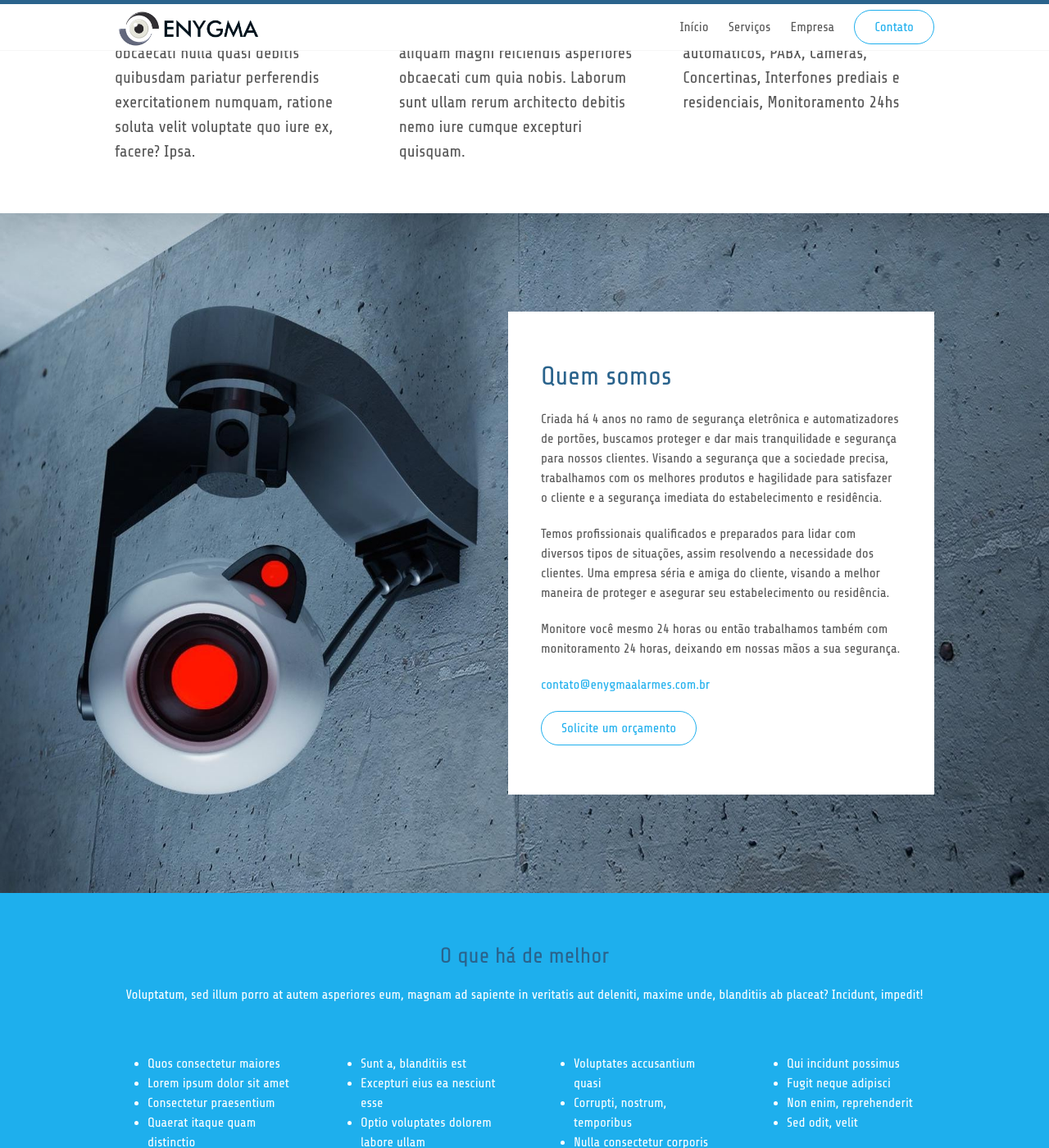
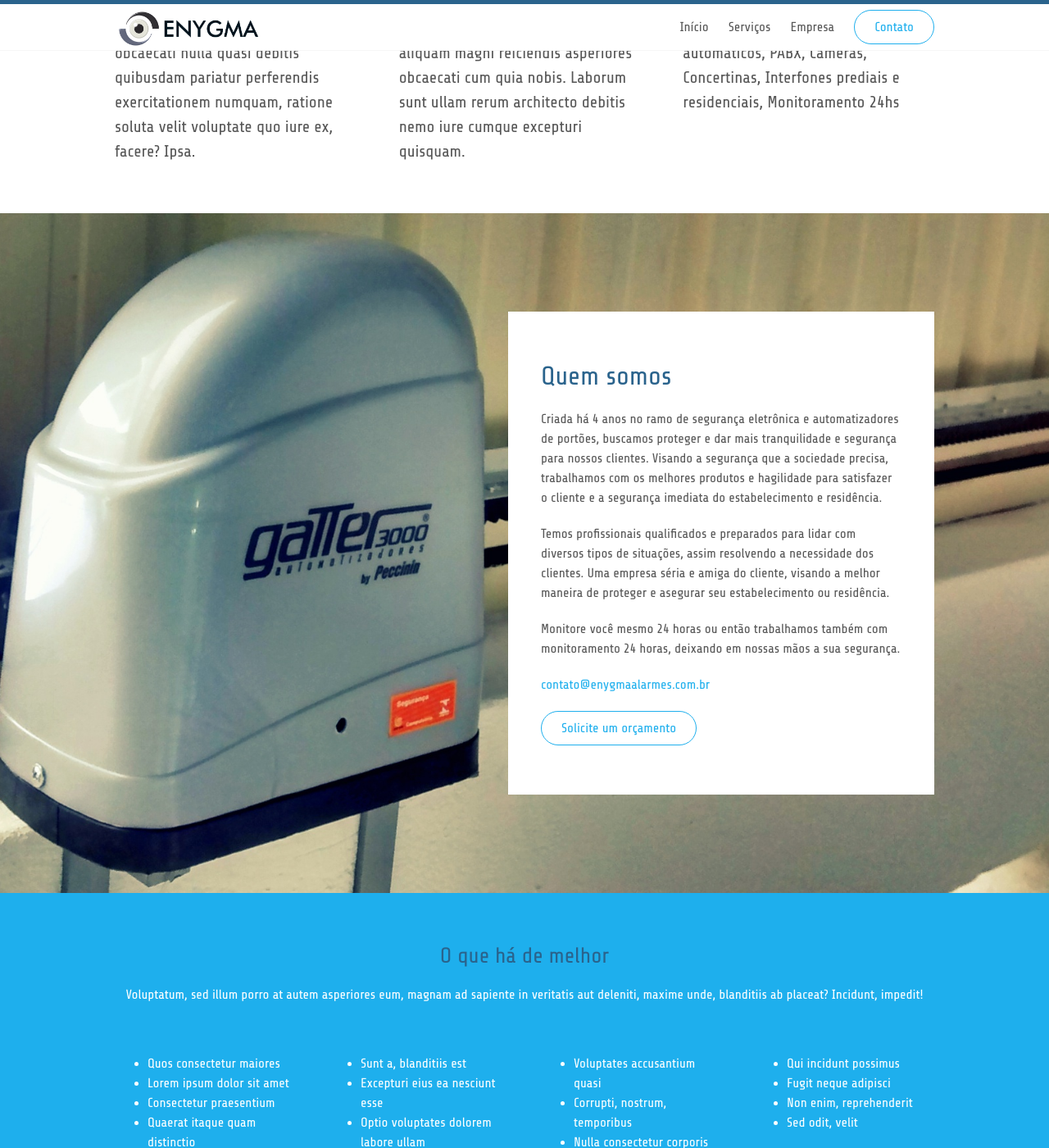
Before and after one commit to EnygmaAlarmes/enygmaalarmes.github.io, a Jekyll site: the page built from index.html, in a window 1280 px wide and 1400 px high, scrolled down 1058 px. Shown: the whole window at 82% size. Built offline with Jekyll 4.4.1, drawn with Linux system fonts in a browser that asks for light colours.

Commit message:
Estilos do vídeo em background

```diff
--- a/_sass/_layout.sass
+++ b/_sass/_layout.sass
@@ -122,6 +122,31 @@
 .post-content
     margin-bottom: $spacing-unit
 
+.background-container
+    position: absolute
+    top: 0
+    left: 0
+    width: 100%
+    height: 100%
+    z-index: -1
+    .background-content
+        position: absolute
+        top: 0
+        left: 0
+        right: 0
+        bottom: 0
+        width: 100%
+        height: 100%
+        > *
+            position: absolute
+            top: 0
+            left: 0
+            width: auto
+            height: auto
+            min-width: 100%
+            min-height: 100%
+
+
 .section-home
     background-color: rgba( darken($grey-color-light,10%), .25 )
     color: $brand-color
@@ -171,7 +196,7 @@
 .section-sobre
     +media-greater($on-palm)
         background:
-            image: url(/img/bg-camera.jpg)
+            image: url(/img/deslizante.jpg)
             position: center
             repeat: no-repeat
             size: cover
```
